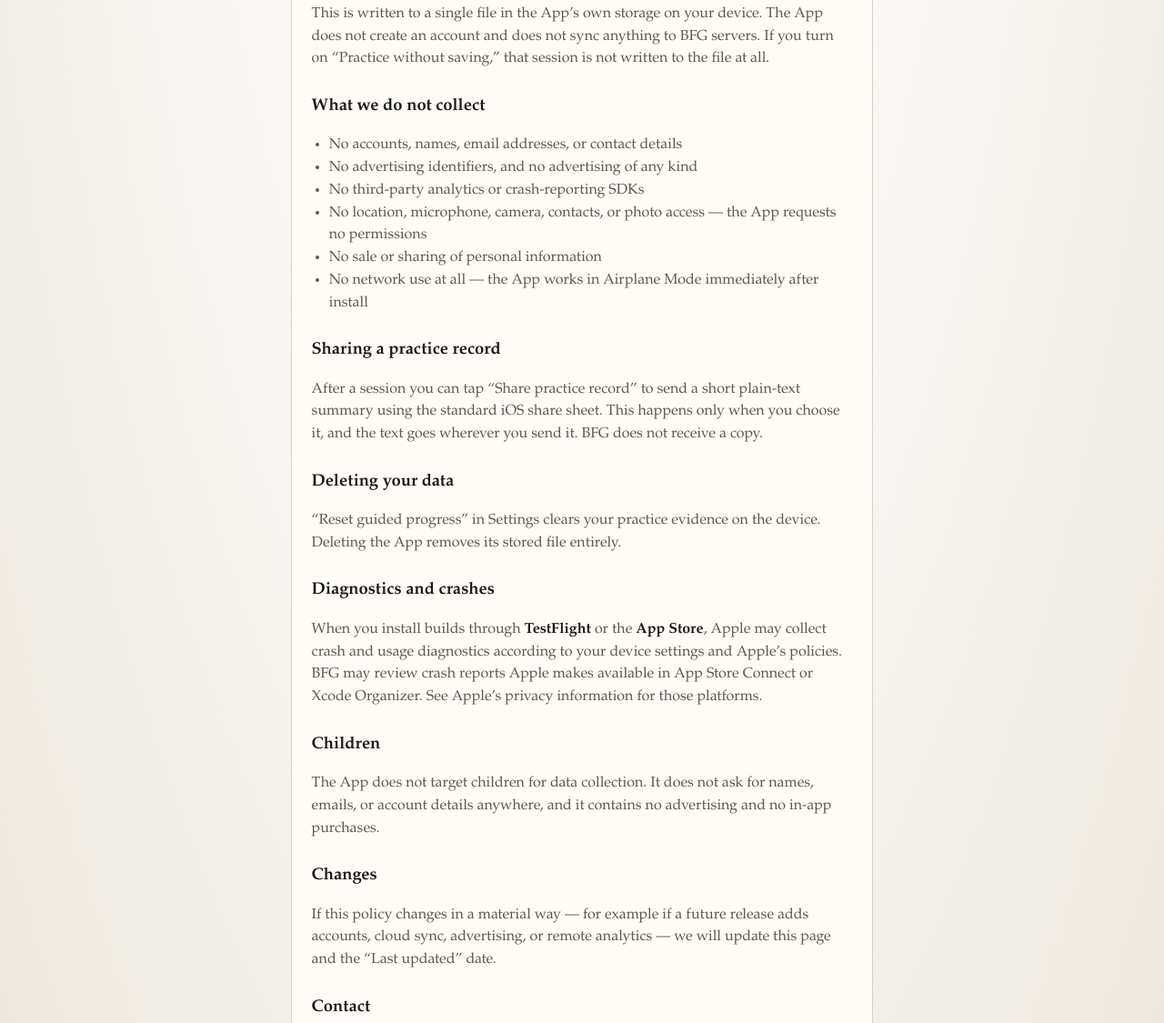
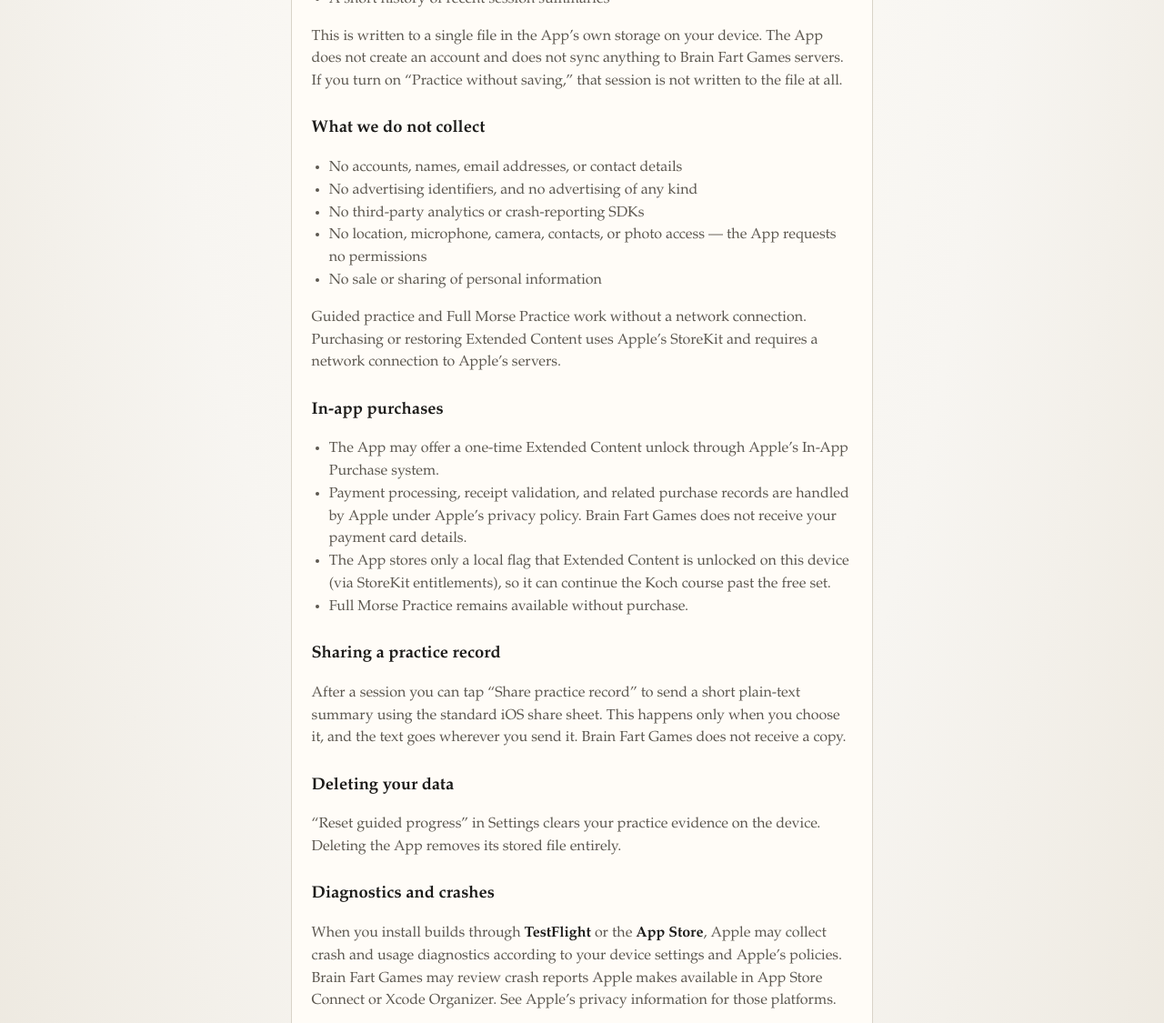
Before and after one commit to vh3/qi-code-site, a plain HTML site: page privacy.html in a window 1280 px wide. Shown: the part 662-1787 px from the top of the page at 91% size. Drawn offline with Linux system fonts and the light colour scheme.

Commit message:
Add files via upload
updated text

```diff
--- a/privacy.html
+++ b/privacy.html
@@ -13,15 +13,17 @@
     <nav aria-label="Primary">
       <a href="support.html">Support</a>
       <a href="privacy.html" aria-current="page">Privacy</a>
+      <a href="terms.html">Terms</a>
     </nav>
   </header>
   <main>
     <h1>Privacy Policy</h1>
-    <p class="meta">Last updated: 26 August 2026</p>
+    <p class="meta">Last updated: 12 September 2026</p>
     <p>
       This Privacy Policy describes how <strong>MorsePath</strong> (“the App”),
-      published by BFG, handles information. The App is a local, offline
-      Morse code trainer. Your practice data stays on your device.
+      published by Brain Fart Games, handles information. The App is a local Morse code
+      trainer. Your practice data stays on your device. Optional Extended
+      Content purchases are processed by Apple, not by Brain Fart Games.
     </p>
 
     <h2>Who we are</h2>
@@ -39,7 +41,7 @@
     </ul>
     <p>
       This is written to a single file in the App’s own storage on your device.
-      The App does not create an account and does not sync anything to BFG
+      The App does not create an account and does not sync anything to Brain Fart Games
       servers. If you turn on “Practice without saving,” that session is not
       written to the file at all.
     </p>
@@ -51,14 +53,31 @@
       <li>No third-party analytics or crash-reporting SDKs</li>
       <li>No location, microphone, camera, contacts, or photo access — the App requests no permissions</li>
       <li>No sale or sharing of personal information</li>
-      <li>No network use at all — the App works in Airplane Mode immediately after install</li>
+    </ul>
+    <p>
+      Guided practice and Full Morse Practice work without a network connection.
+      Purchasing or restoring Extended Content uses Apple’s StoreKit and requires
+      a network connection to Apple’s servers.
+    </p>
+
+    <h2>In-app purchases</h2>
+    <ul>
+      <li>The App may offer a one-time Extended Content unlock through Apple’s
+        In-App Purchase system.</li>
+      <li>Payment processing, receipt validation, and related purchase records
+        are handled by Apple under Apple’s privacy policy. Brain Fart Games does not receive
+        your payment card details.</li>
+      <li>The App stores only a local flag that Extended Content is unlocked on
+        this device (via StoreKit entitlements), so it can continue the Koch
+        course past the free set.</li>
+      <li>Full Morse Practice remains available without purchase.</li>
     </ul>
 
     <h2>Sharing a practice record</h2>
     <p>
       After a session you can tap “Share practice record” to send a short
       plain-text summary using the standard iOS share sheet. This happens only
-      when you choose it, and the text goes wherever you send it. BFG does not
+      when you choose it, and the text goes wherever you send it. Brain Fart Games does not
       receive a copy.
     </p>
 
@@ -72,7 +91,7 @@
     <p>
       When you install builds through <strong>TestFlight</strong> or the
       <strong>App Store</strong>, Apple may collect crash and usage diagnostics
-      according to your device settings and Apple’s policies. BFG may review
+      according to your device settings and Apple’s policies. Brain Fart Games may review
       crash reports Apple makes available in App Store Connect or Xcode
       Organizer. See Apple’s privacy information for those platforms.
     </p>
@@ -80,8 +99,8 @@
     <h2>Children</h2>
     <p>
       The App does not target children for data collection. It does not ask for
-      names, emails, or account details anywhere, and it contains no advertising
-      and no in-app purchases.
+      names, emails, or account details anywhere, and it contains no advertising.
+      Optional Extended Content is an App Store purchase processed by Apple.
     </p>
 
     <h2>Changes</h2>
@@ -98,7 +117,7 @@
     </p>
   </main>
   <footer>
-    <p>© BFG · <a href="support.html">Support</a> · <a href="index.html">Home</a></p>
+    <p>© Brain Fart Games · <a href="support.html">Support</a> · <a href="terms.html">Terms</a> · <a href="index.html">Home</a></p>
   </footer>
 </body>
 </html>
```
